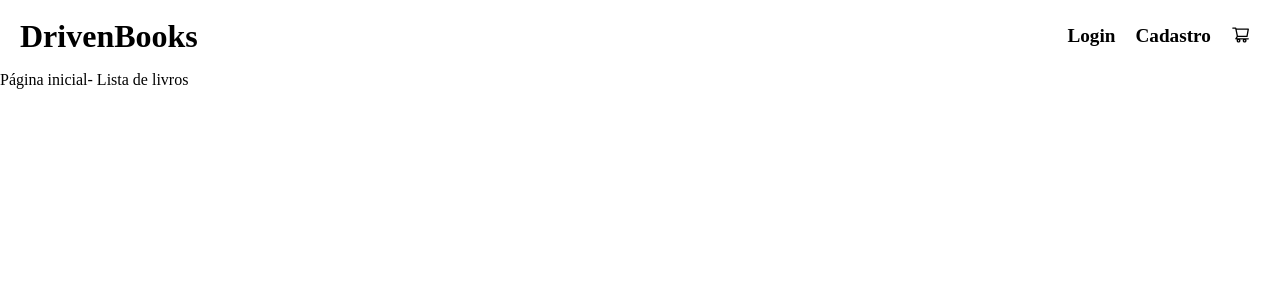
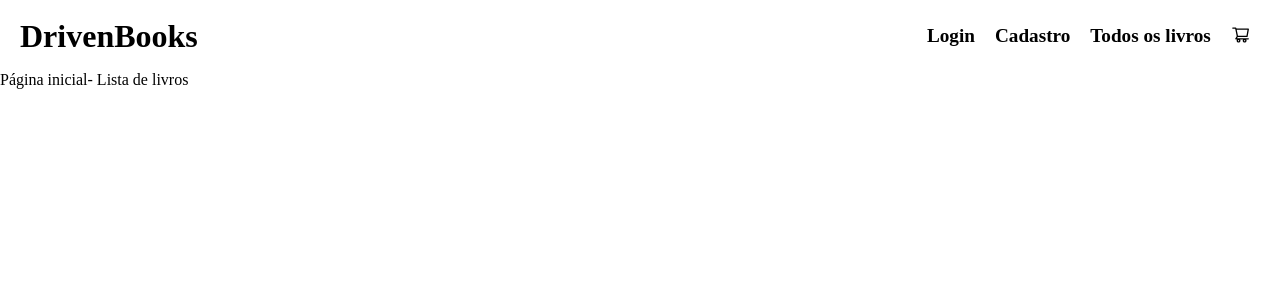
Before and after one commit to henriquehhr/projeto14-e-book-store-front, a React (Create React App) app: page / in a window 1280 px wide. Shown: the top 300 px of the page. Built offline with nearby package versions, Linux system fonts and the light colour scheme.

Commit message:
Add link to nav

```diff
--- a/src/components/Header/Header.jsx
+++ b/src/components/Header/Header.jsx
@@ -44,6 +44,11 @@ export default function Header() {
                                 </Link>
                             </li>
                             <li>
+                                <Link className="link" to="/">
+                                    Todos os livros
+                                </Link>
+                            </li>
+                            <li>
                                 <Link className="link" to="/carrinho">
                                     <AiOutlineShoppingCart />
                                 </Link>
```
